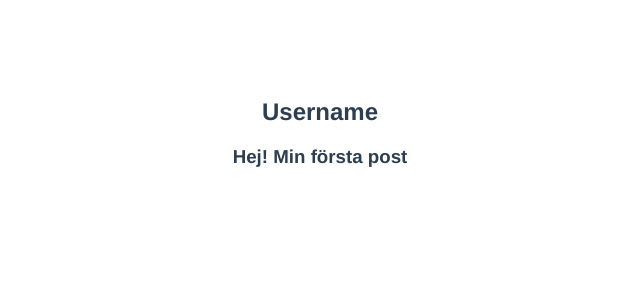
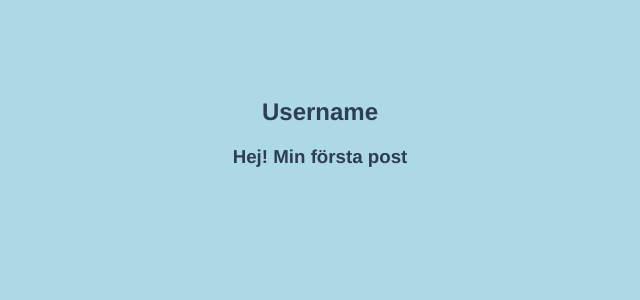
Before and after one commit to hustleandcuss/demo-social-media, a Vue app: page / in a window 1280 px wide. Shown: the top 300 px of the page, without its empty margins (320-960 px from the left). Built offline with nearby package versions, Linux system fonts and the light colour scheme; the HTML template or start-up script is replaced by a standard one.

Commit message:
background color

```diff
--- a/src/components/Post.vue
+++ b/src/components/Post.vue
@@ -11,5 +11,7 @@
 </script>
 
 <style>
-
+body {
+    background-color: lightblue;
+}
 </style>
```
Also changed, not shown: 1 other file (tests, documents, lock files or other folders).
